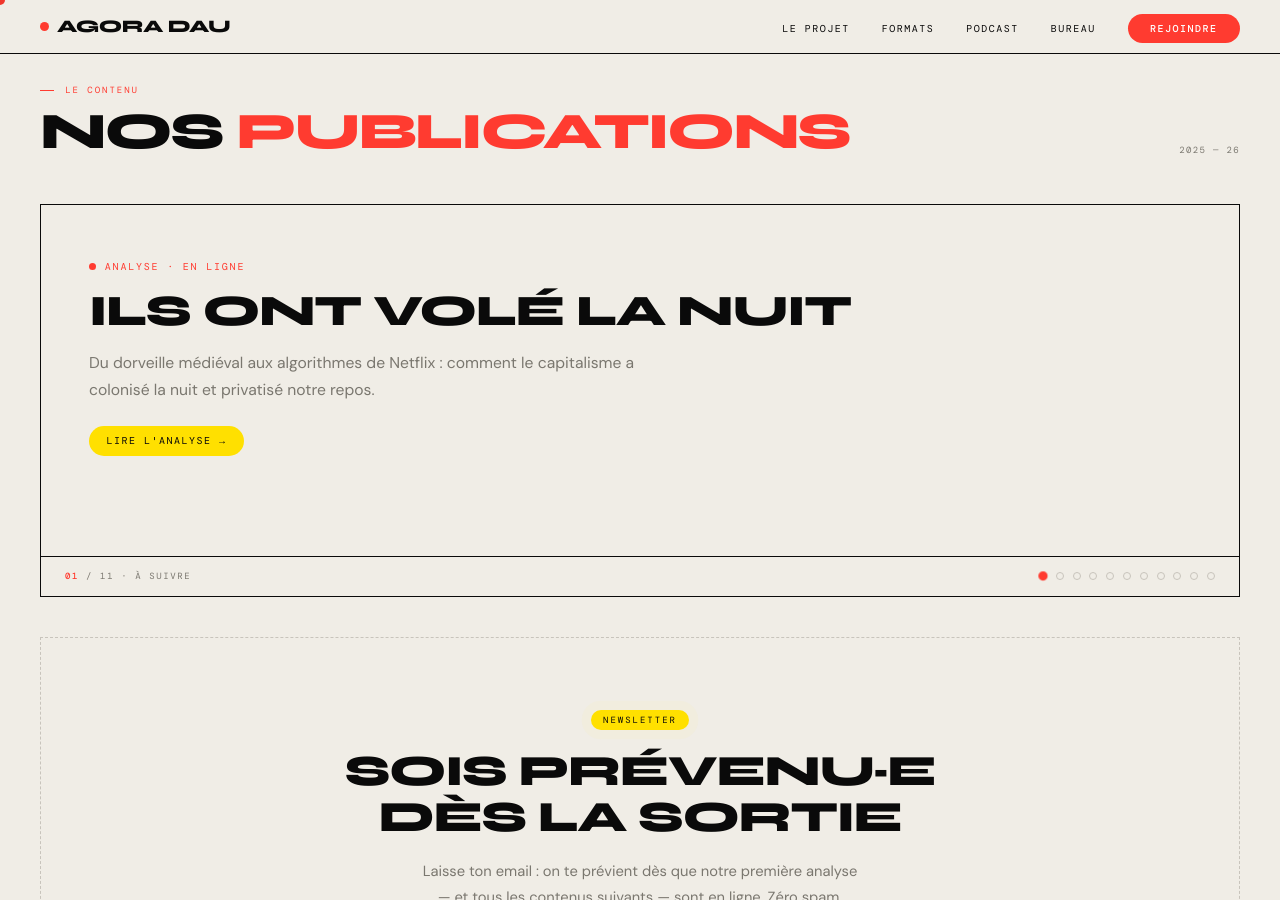
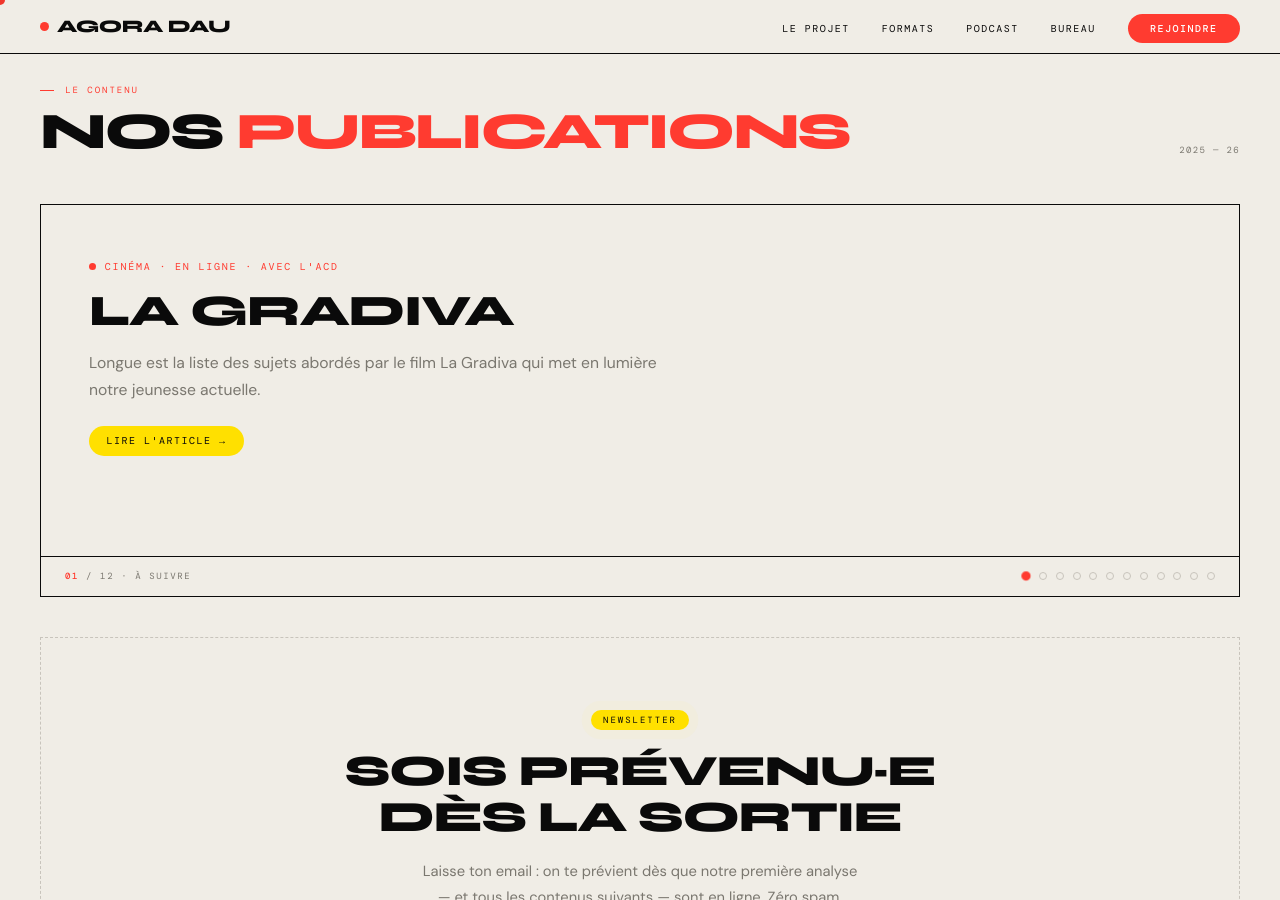
Before and after one commit to theo1guery-cmyk/AgoraDau, a Jekyll site: the page index.html, which Jekyll copies as it is, in a window 1280 px wide and 900 px high, scrolled down 3269 px. Built offline with Jekyll 4.4.1, drawn with Linux system fonts in a browser that asks for light colours; some web fonts are replaced.

Commit message:
content(analyses): publie « La Gradiva » — collaboration Agora Dau × ACD
- Article publié tel quel (texte de l'équipe)
- Bloc « En collaboration avec A.C.D. Dauphine » + logo sous le chapô
  (champs partner / partner_logo, aussi ajoutés au CMS)
- Image de partage typographique og/la-gradiva.png
- En tête du carrousel (12 slides) + sitemap

Co-Authored-By: Claude Opus 5.5 <noreply@anthropic.com>

```diff
--- a/_layouts/analyse.html
+++ b/_layouts/analyse.html
@@ -137,6 +137,9 @@ main{max-width:1180px;margin:0 auto;padding:7.5rem 1.5rem 0;}
 .art-meta{display:flex;align-items:center;flex-wrap:wrap;gap:.9rem 1.4rem;margin-top:1.8rem;padding-top:1.4rem;border-top:1.5px solid var(--ink);font-family:var(--mono);font-size:10px;letter-spacing:.13em;text-transform:uppercase;color:var(--mist);}
 .art-meta .by{color:var(--ink);}
 .art-meta .sep{color:var(--stone);}
+.art-collab{display:flex;align-items:center;gap:.8rem;margin-top:1.4rem;font-family:var(--mono);font-size:10px;letter-spacing:.13em;text-transform:uppercase;color:var(--mist);}
+.art-collab img{width:46px;height:46px;border-radius:50%;display:block;}
+.art-collab b{color:var(--ink);font-weight:500;}
 
 /* FIGURE DANS L'ARTICLE */
 .art-fig{max-width:680px;margin:3rem auto;}
@@ -275,6 +278,7 @@ footer{background:var(--ink);color:var(--paper);padding:3rem 2.5rem;margin-top:5
     <p class="art-kicker">{{ page.kicker }}</p>
     <h1 class="art-title">{{ page.title_display | default: page.title }}</h1>
     <p class="art-dek">{{ page.dek }}</p>
+    {% if page.partner %}<p class="art-collab">{% if page.partner_logo %}<img src="{{ page.partner_logo }}" alt="{{ page.partner }}"/>{% endif %}<span>En collaboration avec <b>{{ page.partner }}</b></span></p>{% endif %}
     <div class="art-meta">
       <span class="by">Par {{ page.author }}</span>
       <span class="sep">·</span>
--- a/index.html
+++ b/index.html
@@ -783,6 +783,15 @@ footer{background:var(--ink);color:var(--paper);padding:3rem 2.5rem;}
     <div class="pub-track" id="pubTrack">
       <div class="pub-slide pub-slide--live">
         <div class="pub-feat-body">
+          <p class="pub-feat-kicker"><span class="pub-live-dot"></span>Cinéma · En ligne · avec l'ACD</p>
+          <p class="pub-feat-title">La Gradiva</p>
+          <p class="pub-feat-desc">Longue est la liste des sujets abordés par le film La Gradiva qui met en lumière notre jeunesse actuelle.</p>
+          <span class="pub-read">Lire l'article →</span>
+        </div>
+        <a class="pub-overlay" href="/analyses/la-gradiva/" aria-label="Lire l'article : La Gradiva"></a>
+      </div>
+      <div class="pub-slide pub-slide--live">
+        <div class="pub-feat-body">
           <p class="pub-feat-kicker"><span class="pub-live-dot"></span>Analyse · En ligne</p>
           <p class="pub-feat-title">Ils ont volé la nuit</p>
           <p class="pub-feat-desc">Du dorveille médiéval aux algorithmes de Netflix : comment le capitalisme a colonisé la nuit et privatisé notre repos.</p>
@@ -866,7 +875,7 @@ footer{background:var(--ink);color:var(--paper);padding:3rem 2.5rem;}
       </div>
     </div>
     <div class="pub-bar">
-      <span class="pub-counter"><b id="pubCur">01</b> / 11 · à suivre</span>
+      <span class="pub-counter"><b id="pubCur">01</b> / 12 · à suivre</span>
       <div class="pub-dots" id="pubDots"></div>
     </div>
   </div>
--- a/sitemap.xml
+++ b/sitemap.xml
@@ -15,6 +15,12 @@
   <url>
     <loc>https://agoradau.fr/analyses/colonialisme-vert/</loc>
     <lastmod>2026-07-03</lastmod>
+    <changefreq>monthly</changefreq>
+    <priority>0.9</priority>
+  </url>
+  <url>
+    <loc>https://agoradau.fr/analyses/la-gradiva/</loc>
+    <lastmod>2026-11-15</lastmod>
     <changefreq>monthly</changefreq>
     <priority>0.9</priority>
   </url>
```
Also changed, not shown: _analyses/la-gradiva.md (added, +72 -0 lines), .pages.yml, media/partenaires/acd.png (added), og/la-gradiva.png (added).
